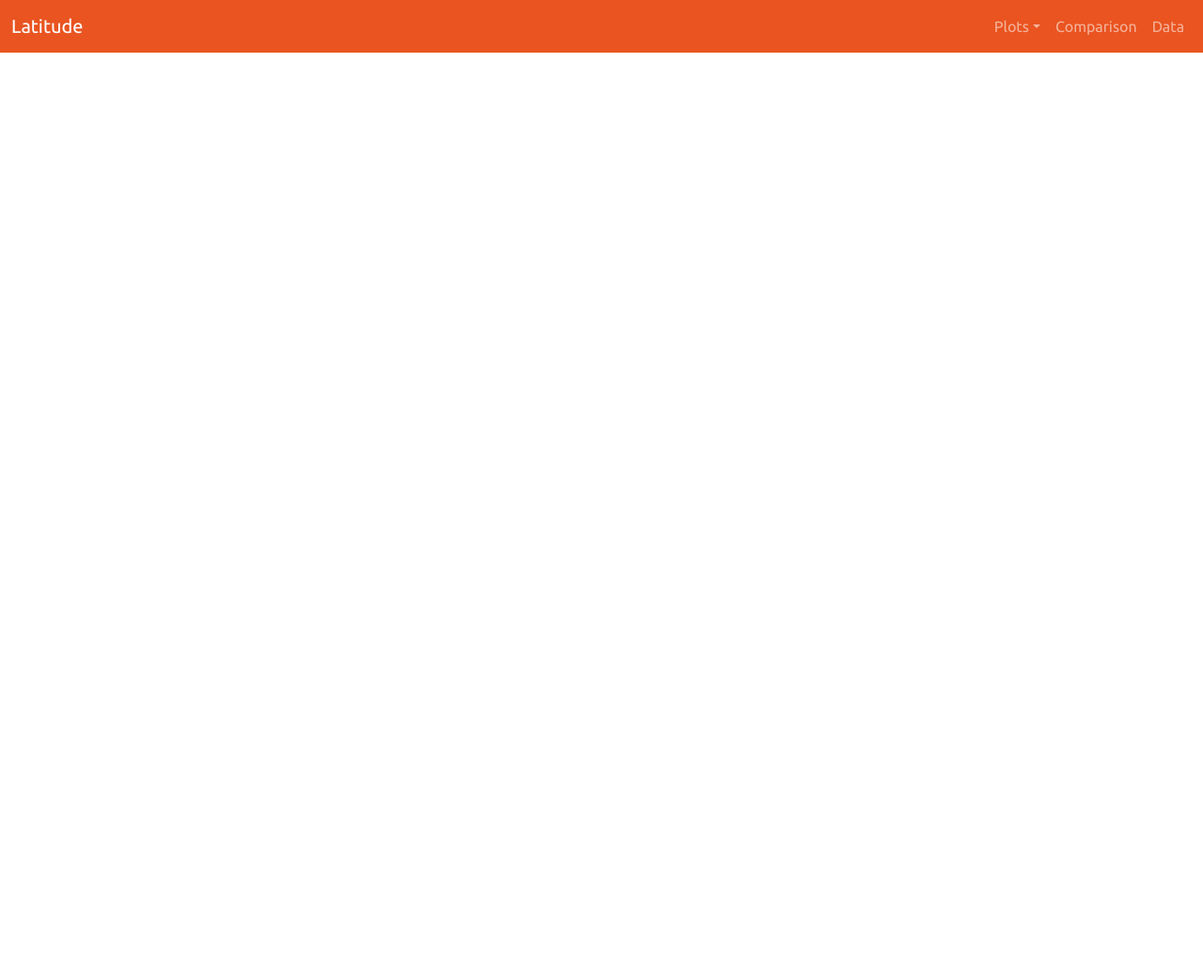
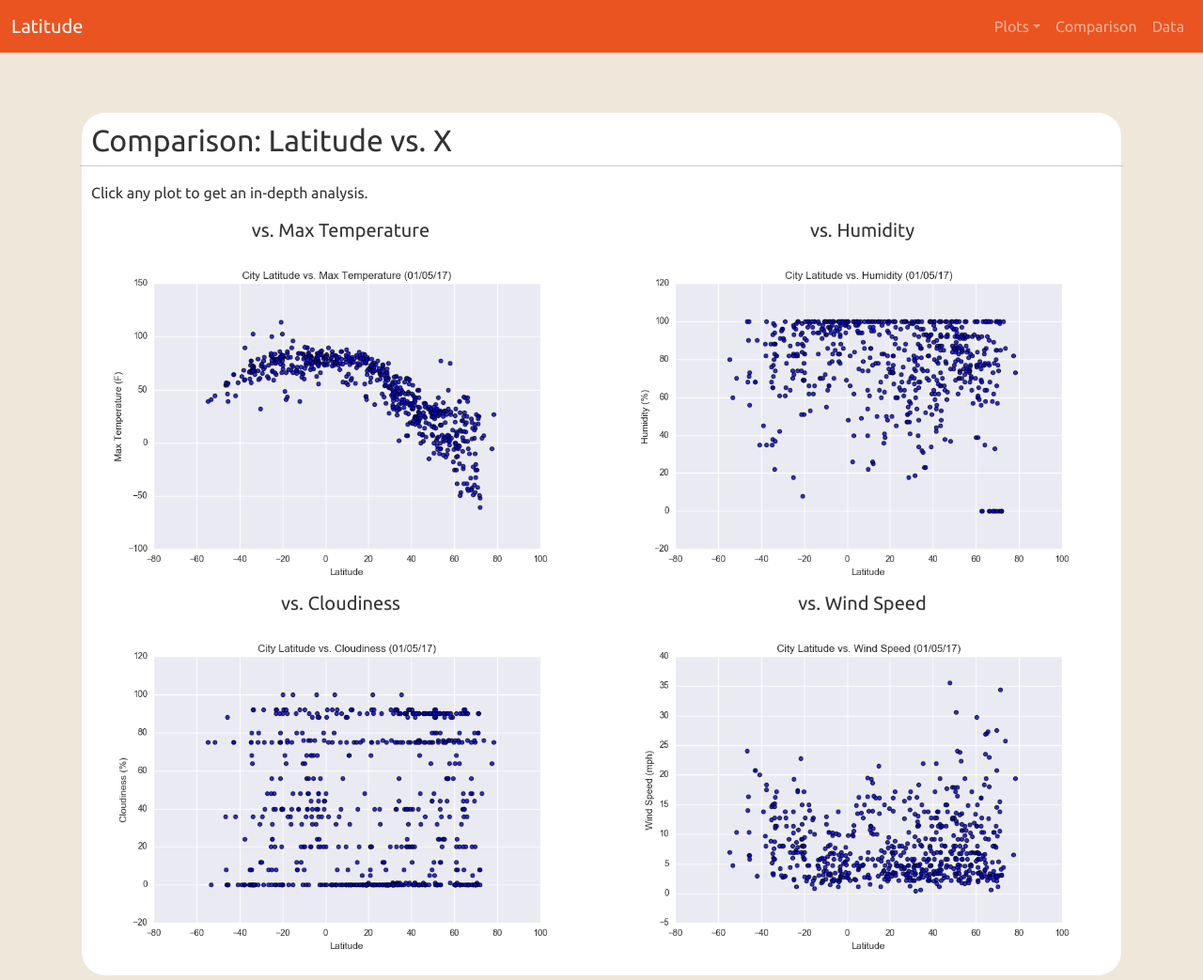
Before and after one commit to saleha456/Web-Design-Challenge, a plain HTML site: page WebVisualizations/comparisons.html in a window 1280 px wide. Shown: the whole page at 94% size. Before the commit the page ends 800 px from the top, so only its background shows below. Drawn offline with nearby package versions, Linux system fonts and the light colour scheme.

Commit message:
comparison page done

```diff
--- a/WebVisualizations/comparisons.html
+++ b/WebVisualizations/comparisons.html
@@ -11,12 +11,12 @@
         <!-- Bootstrap CSS -->
         <link href="https://cdn.jsdelivr.net/npm/bootstrap@5.1.0/dist/css/bootstrap.min.css" rel="stylesheet" integrity="sha384-KyZXEAg3QhqLMpG8r+8fhAXLRk2vvoC2f3B09zVXn8CA5QIVfZOJ3BCsw2P0p/We" crossorigin="anonymous">
         <link rel="stylesheet" href="bootstrap.min.css">
-        <link rel="stylesheet" href="style.css">
+        <link rel="stylesheet" href="styles.css">
 
-        <title>Latitude Visualization</title>
+        <title>Comparisons</title>
     </head>
 
-    <body>
+    <body class="lightgrey">
         <div>
             <nav class="navbar navbar-expand-lg navbar-dark bg-primary">
                 <div class="container-fluid">
@@ -55,7 +55,79 @@
         </div>
 
 
-        <div class="container">
+        <div class="container" style="margin-top: 5%;">
+
+          <div class="box">
+
+            <!-- row 1 -->
+            <div class="row">
+              <h2>Comparison: Latitude vs. X</h2>
+              <hr>
+              <p>Click any plot to get an in-depth analysis.</p>
+
+
+              <!-- column 1 -->
+              <div class="col-sm-12 col-md-6">
+
+                <div style="text-align: center;">
+                  <h5>vs. Max Temperature</h5>
+                  <a href="maxtemp.html">
+                    <img src="Resources\assets\images\Fig1.png" alt="Max Temperature" class="imgresize">
+                  </a>
+                </div>
+
+              </div>
+
+               <!-- column 2 -->
+              <div class="col-sm-12 col-md-6">
+
+                <div style="text-align: center;">
+                  <h5>vs. Humidity</h5>
+                  <a href="humidity.html">
+                    <img src="Resources\assets\images\Fig2.png" alt="Humidity" class="imgresize">
+                  </a>
+
+                </div>
+
+              </div>
+
+            </div>
+
+            <!-- row 2 -->
+            <div class="row">
+
+              <!-- column 1 -->
+              <div class="col-sm-12 col-md-6">
+
+                <div style="text-align: center;">
+                  <h5>vs. Cloudiness</h5>
+                  <a href="cloudiness.html">
+                    <img src="Resources\assets\images\Fig3.png" alt="Cloudiness" class="imgresize">
+                  </a>
+
+                </div>
+
+              </div>
+
+                <!-- column 2 -->
+                <div class="col-sm-12 col-md-6">
+
+                <div style="text-align: center;">
+                  <h5>vs. Wind Speed</h5>
+                  <a href="windspeed.html">
+                    <img src="Resources\assets\images\Fig4.png" alt="Wind Speed" class="imgresize">
+                  </a>
+                </div>
+
+              </div>
+
+            </div>
+
+
+
+
+
+          </div>
 
         </div>
 
@@ -63,4 +135,4 @@
         <script src="https://cdn.jsdelivr.net/npm/bootstrap@5.1.0/dist/js/bootstrap.bundle.min.js" integrity="sha384-U1DAWAznBHeqEIlVSCgzq+c9gqGAJn5c/t99JyeKa9xxaYpSvHU5awsuZVVFIhvj" crossorigin="anonymous"></script>
     </body>
 
-</html>
+</html><!DOCTYPE html>
--- a/WebVisualizations/styles.css
+++ b/WebVisualizations/styles.css
@@ -24,13 +24,7 @@ border-radius: 25px;
 }
 
 
-.center {
 
-    margin-left: auto;
-    margin-right: auto;
-    width: 500px;
-    height:400px;
-  }
 
   /* width:500px;height:400px; */
 
@@ -41,7 +35,10 @@ border-radius: 25px;
 
 
 
-  /* style="max-width: 20rem */
+.imgresize {
+    max-width:100%;
+    height:auto;
+}
 
 
   @media (max-width:900px) {
```
Also changed, not shown: WebVisualizations/cloudiness.html (+1 -1 lines), WebVisualizations/humidity.html (+1 -1 lines), WebVisualizations/maxtemp.html (+1 -1 lines), WebVisualizations/windspeed.html (+2 -3 lines).
